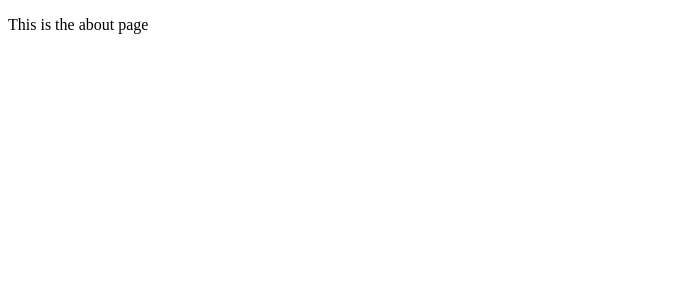
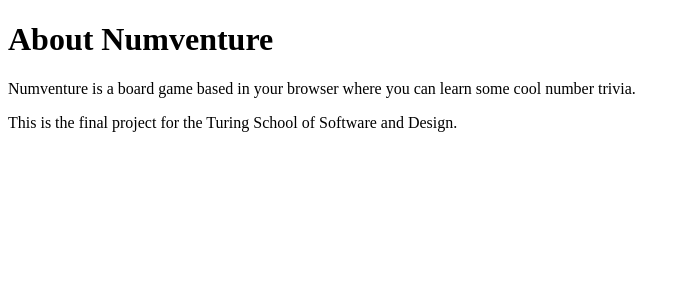
Before and after one commit to lptaylor/Numventure, a Next.js app: page /about in a window 1280 px wide. Shown: the top 300 px of the page, without its empty margins (0-690 px from the left). Built offline with nearby package versions, Linux system fonts and the light colour scheme.

Commit message:
Adds a basic about page for the Numventure application.

```diff
--- a/pages/about.js
+++ b/pages/about.js
@@ -1,7 +1,9 @@
 export default function About() {
   return (
     <div>
-      <p>This is the about page</p>
+      <h1>About Numventure</h1>
+      <p>Numventure is a board game based in your browser where you can learn some cool number trivia.</p>
+      <p>This is the final project for the Turing School of Software and Design.</p>
     </div>
   )
 }
```
